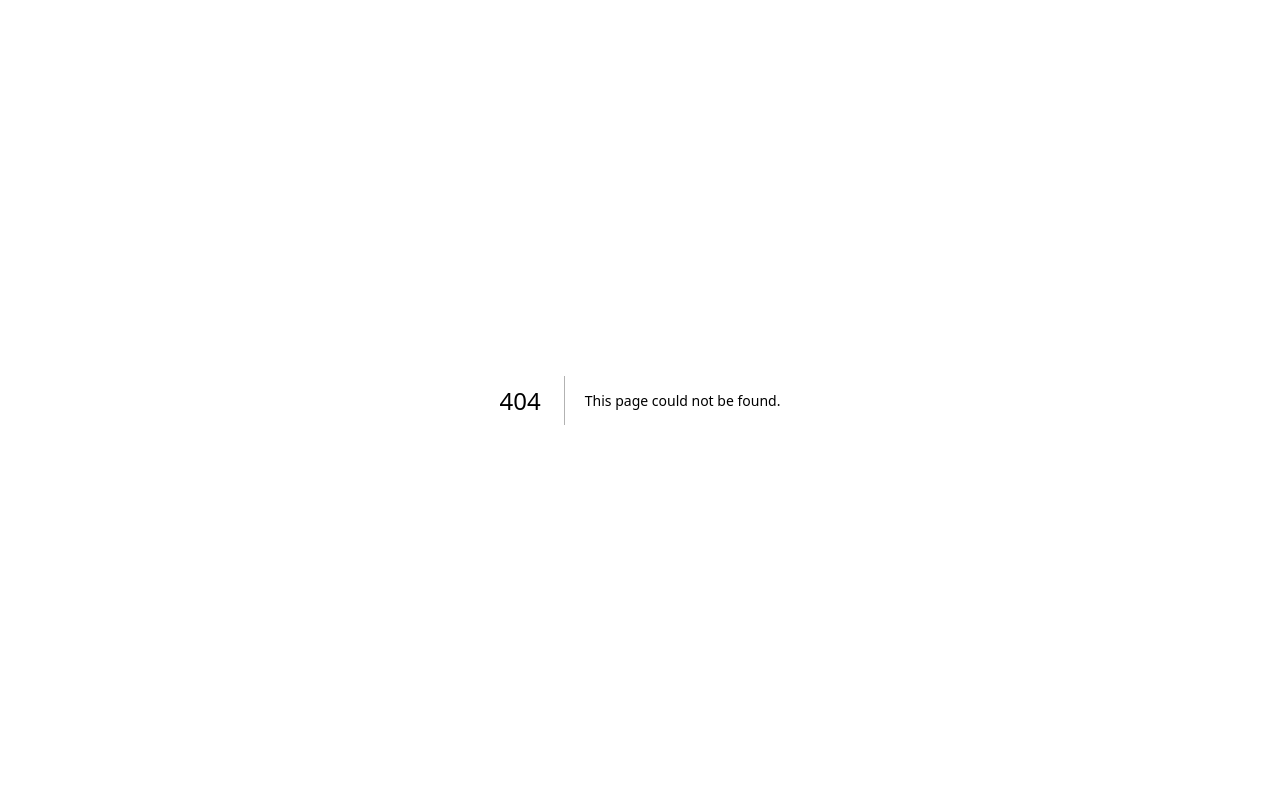
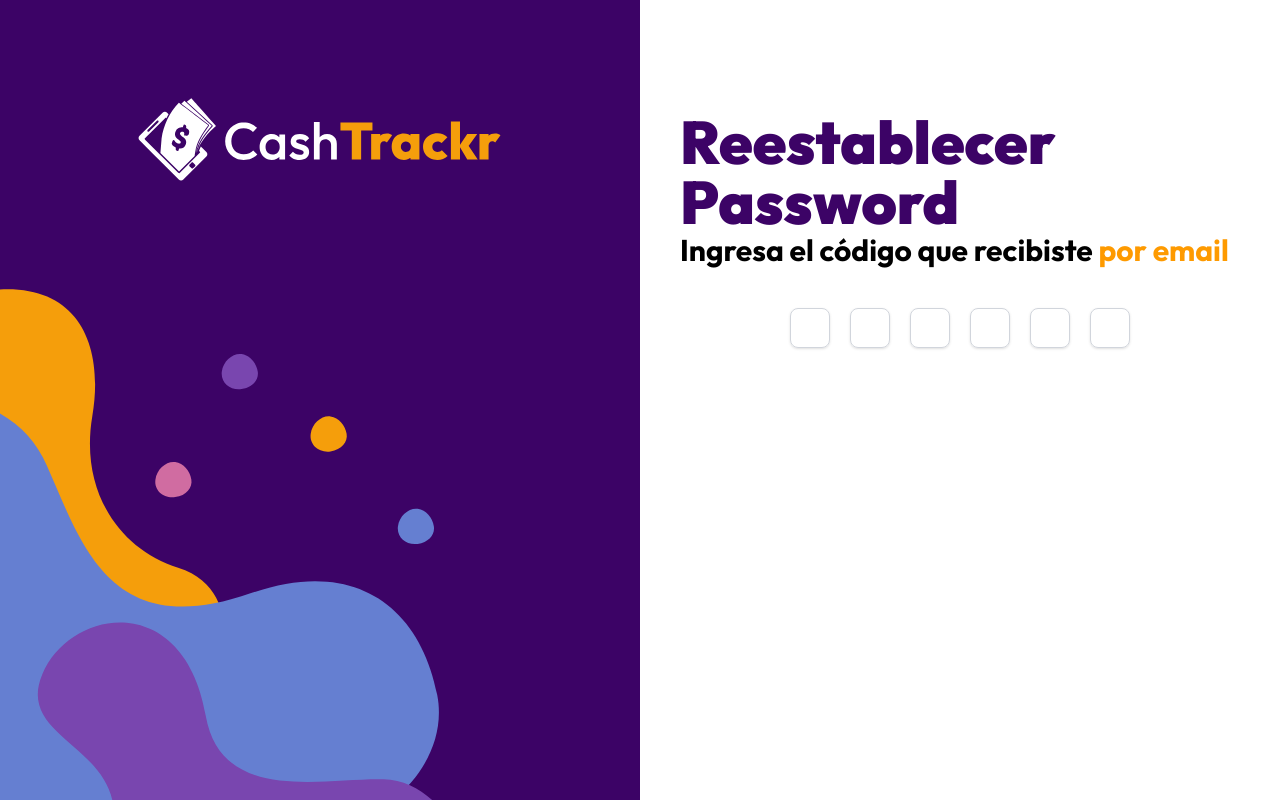
Before and after one commit to HeymerDev/cash-tracker-frontend, a Next.js app: page /auth/new-password in a window 1280 px wide. Before the commit this address had no page. Built offline with nearby package versions, Linux system fonts and the light colour scheme.

Commit message:
add new-password page

```diff
--- /dev/null
+++ b/src/app/auth/new-password/page.tsx
@@ -0,0 +1,19 @@
+import { ResetPasswordHandler } from "@/components/auth/handlers/ResetPasswordHandler";
+
+const NewPasswordPage = () => {
+  return (
+    <>
+      <h1 className="font-black text-6xl text-purple-950">
+        Reestablecer Password
+      </h1>
+      <p className="text-3xl font-bold">
+        Ingresa el código que recibiste
+        <span className="text-amber-500"> por email</span>
+      </p>
+
+      <ResetPasswordHandler />
+    </>
+  );
+};
+
+export default NewPasswordPage;
```
